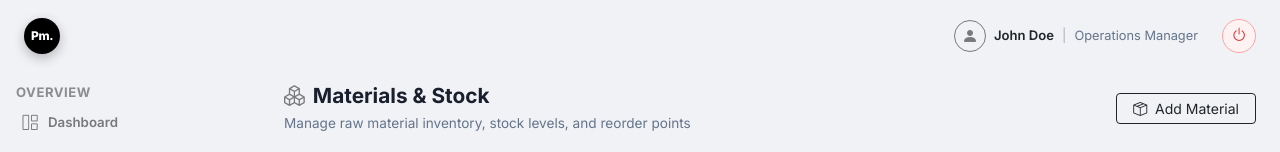
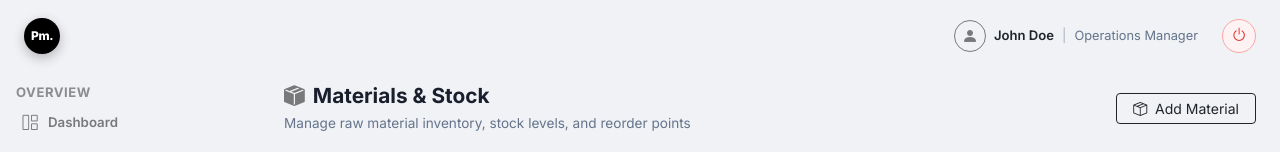
Before and after one commit to warunarathnayake/process-management-ui, an Angular app in the folder process-management-ui/: page /#/materials in a window 1280 px wide. Shown: the top 152 px of the page. Built offline with nearby package versions, Linux system fonts and the light colour scheme.

Commit message:
style(material): use bi-box-seam-fill icon in Materials & Stock header

```diff
--- a/process-management-ui/src/app/components/material-management/material/material.component.html
+++ b/process-management-ui/src/app/components/material-management/material/material.component.html
@@ -4,7 +4,7 @@
   <div class="page-header d-flex align-items-center justify-content-between mb-4">
     <div>
       <h4 class="page-title mb-1">
-        <i class="bi bi-boxes me-2 text-black-50"></i>Materials & Stock
+        <i class="bi bi-box-seam-fill me-2 text-black-50"></i>Materials & Stock
       </h4>
       <p class="page-subtitle mb-0">Manage raw material inventory, stock levels, and reorder points</p>
     </div>
```
